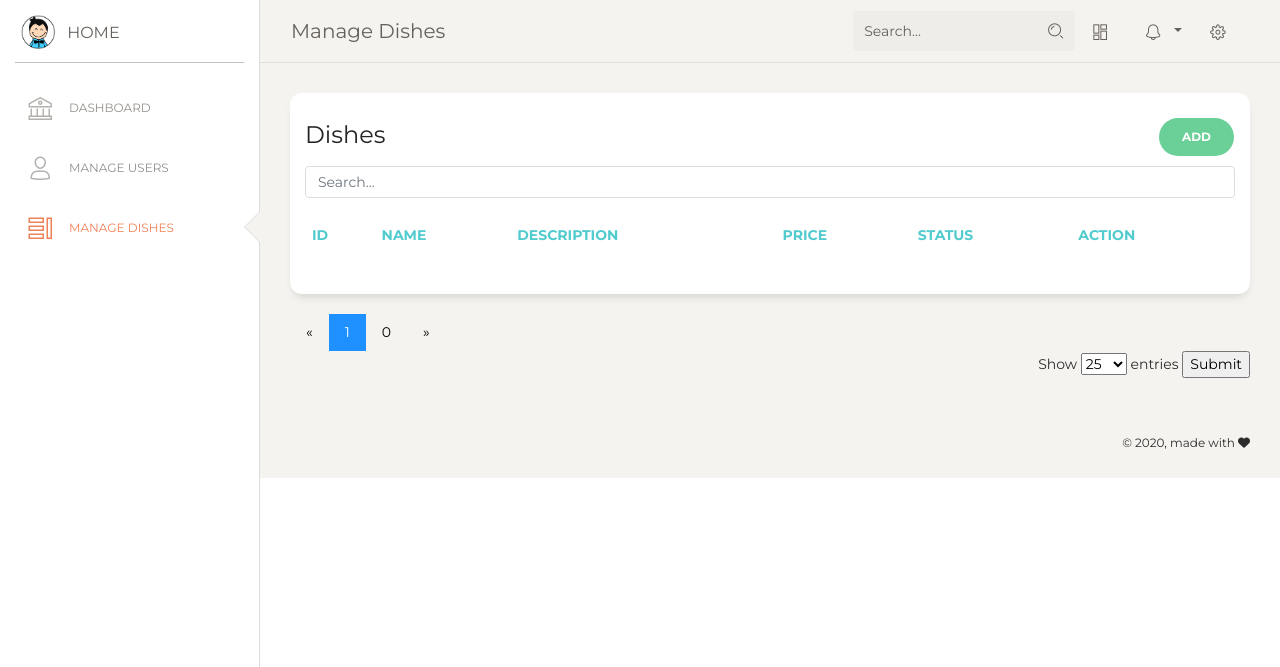
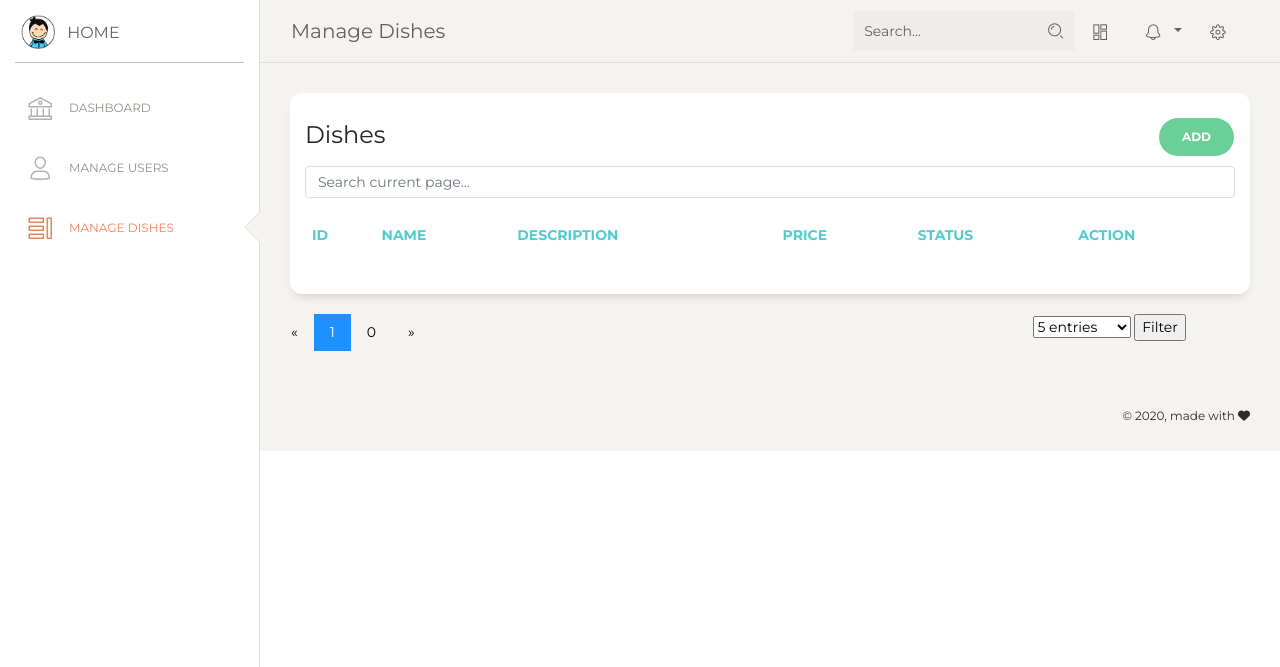
Before and after one commit to thanhhao98/webAss2, a PHP site: page /admin/manage_dish.php in a window 1280 px wide. Shown: the top 667 px of the page. Run offline with PHP 8.4, Linux system fonts and the light colour scheme; the visitor is signed in with stand-in values (Sample User, id 1); data that the repository does not hold is empty; some libraries are stand-ins or nearby versions.

Commit message:
Fixed search current page functon and rearrange table filters

```diff
--- a/src/admin/assets/css/mystyle.css
+++ b/src/admin/assets/css/mystyle.css
@@ -18,3 +18,14 @@
     height: 100%;
     border-radius: 12px;
 }
+
+.table-filter{
+    /*background-color: #66c4de;*/
+    display: flex;
+    justify-content: center;
+    align-items: center;
+    padding: 5px 5px;
+    margin-left: 5px;
+    margin-right: 5px;
+    border-radius: 12px;
+}
--- a/src/admin/assets/js/myscripts.js
+++ b/src/admin/assets/js/myscripts.js
@@ -8,14 +8,13 @@ function filterTable(search_id, table_id) {
   // Loop through all table rows, and hide those who don't match the search query
   for (i = 0; i < tr.length; i++) {
       tds = tr[i].getElementsByTagName("td");
-    // TODO: enable filter by more than name (currently bugged)
-    for (var j=1, max=2; j < max; j++) {
+      for (var j=1, max=4; j < max; j++) {
           td = tds[j];
           if (td) {
               txtValue = td.textContent || td.innerText;
               if (txtValue.toUpperCase().indexOf(filter) > -1) {
                   tr[i].style.display = "";
-            continue;
+                  break;
               } else {
                   tr[i].style.display = "none";
               }
@@ -23,3 +22,21 @@ function filterTable(search_id, table_id) {
       }
   }
 }
+
+function showNotification(from, align, color, message) {
+   $.notify({
+     icon: "nc-icon nc-bell-55",
+     message: message
+   }, {
+     type: color,
+     timer: 3000,
+     placement: {
+       from: from,
+       align: align
+     }
+   });
+}
+
+function removeHash(){
+    history.pushState("", document.title, window.location.pathname + window.location.search);
+}
--- a/src/admin/manage_dish.php
+++ b/src/admin/manage_dish.php
@@ -1,23 +1,14 @@
-<!--
-=========================================================
-* Paper Dashboard 2 - v2.0.1
-=========================================================
-
-* Product Page: https://www.creative-tim.com/product/paper-dashboard-2
-* Copyright 2020 Creative Tim (https://www.creative-tim.com)
-
-Coded by www.creative-tim.com
-
- =========================================================
-
-* The above copyright notice and this permission notice shall be included in all copies or substantial portions of the Software.
--->
 <?php
+    include('../auth/auth.php');
+    if(getRole() != 'admin'){
+        header("location: /");
+        exit;
+    }
     include ("../models/db.php");
     $db = New DbBase();
     $Dishes = new Dishes($db);
     $total = $Dishes->getTotalDishCount();
-    (isset($_GET["num_per_page"])) ? $num_per_page = $_GET["num_per_page"] : $num_per_page=25;
+    (isset($_GET["num_per_page"])) ? $num_per_page = $_GET["num_per_page"] : $num_per_page=5;
     //echo "<script>console.log('Debug Objects: " . $_GET["num_per_page"] . "' );</script>";
     $total_pages = ceil($total / $num_per_page);
     // Check that the page number is set.
@@ -172,7 +163,7 @@ Coded by www.creative-tim.com
                         </a>
                     </div>
                 </div>
-                <input id="dish_search" onkeyup="filterTable('dish_search', 'dish_table')" type="text" value="" class="form-control" placeholder="Search...">
+                <input id="dish_search" onkeyup="filterTable('dish_search', 'dish_table')" type="text" value="" class="form-control" placeholder="Search current page...">
               </div>
               <div class="card-body">
                 <div class="table-responsive">
@@ -216,7 +207,8 @@ Coded by www.creative-tim.com
                 </div>
               </div>
             </div>
-            <div class="pagination">
+            <div class="row ">
+                <div class="pagination text-right col-md-9">
                   <?php
                       $prev_page = $_GET['page'] > 1 ? $_GET['page'] - 1 : 1;
                       echo '<a href="?page=' . $prev_page . '&num_per_page=' . $num_per_page .'">&laquo;</a>';
@@ -224,7 +216,7 @@ Coded by www.creative-tim.com
                             // Check if we're on the current page in the loop
                             if($page == $_GET['page']){
                                 echo '<a class="active">' . $page . '</a>';
-                        }else if($page == 1 || $page == $totalPages || ($page >= $_GET['page'] - 2 && $page <= $_GET['page'] + 2)){
+                            }else if($page == 1 || $page == $total_pages || ($page >= $_GET['page'] - 5 && $page <= $_GET['page'] + 5)){
                                 echo '<a href="?page=' . $page .  '&num_per_page=' . $num_per_page .'">' . $page . '</a>';
                             }
                         }
@@ -232,19 +224,18 @@ Coded by www.creative-tim.com
                       echo '<a href="?page=' . $next_page . '&num_per_page=' . $num_per_page .'">&raquo;</a>';
                   ?>
                 </div>
-            <div class="text-right">
+                <div class="col-md-3">
                     <form method="get">
-                  Show
                       <select name="num_per_page">
-                    <option value="5"<?=$num_per_page == 5 ? ' selected="selected"' : '';?>>5</option>
-                    <option value="10"<?=$num_per_page == 10 ? ' selected="selected"' : '';?>>10</option>
-                    <option value="25"<?=$num_per_page == 25 ? ' selected="selected"' : '';?>>25</option>
-                    <option value="50"<?=$num_per_page == 50 ? ' selected="selected"' : '';?>>50</option>
-                    <option value="100"<?=$num_per_page == 100 ? ' selected="selected"' : '';?>>100</option>
+                        <option value="5"<?=$num_per_page == 5 ? ' selected="selected"' : '';?>>5 entries</option>
+                        <option value="10"<?=$num_per_page == 10 ? ' selected="selected"' : '';?>>10 entries</option>
+                        <option value="25"<?=$num_per_page == 25 ? ' selected="selected"' : '';?>>25 entries</option>
+                        <option value="50"<?=$num_per_page == 50 ? ' selected="selected"' : '';?>>50 entries</option>
+                        <option value="100"<?=$num_per_page == 100 ? ' selected="selected"' : '';?>>100 entries</option>
                       </select>
-                  entries
-                  <input type="submit" name="submit"/>
+                      <input type="submit" name="submit" value="Filter"/>
                     </form>
+                </div>
             </div>
           </div>
         </div>
@@ -276,6 +267,16 @@ Coded by www.creative-tim.com
   <!-- My script -->
   <script src="assets/js/myscripts.js"></script>
   <script src="assets/js/sort-table.js"></script>
+  <script>
+      if(window.location.hash == '#updateSuccess'){
+        showNotification('top', 'center', 'success', 'Dish updated successfully')
+      } else if(window.location.hash == '#createSuccess'){
+        showNotification('top', 'center', 'success', 'Dish created successfully')
+      } else if(window.location.hash == '#removeSuccess'){
+        showNotification('top', 'center', 'success', 'Dish removed successfully')
+      }
+      removeHash();
+  </script>
 </body>
 
 </html>
```
Also changed, not shown: src/admin/dashboard.php (+5 -5 lines), src/admin/dish.php (+16 -19 lines), src/admin/manage_user.php (+43 -18 lines), src/admin/user.php (+17 -20 lines). Lines whose indentation alone changed are shown as unchanged.
